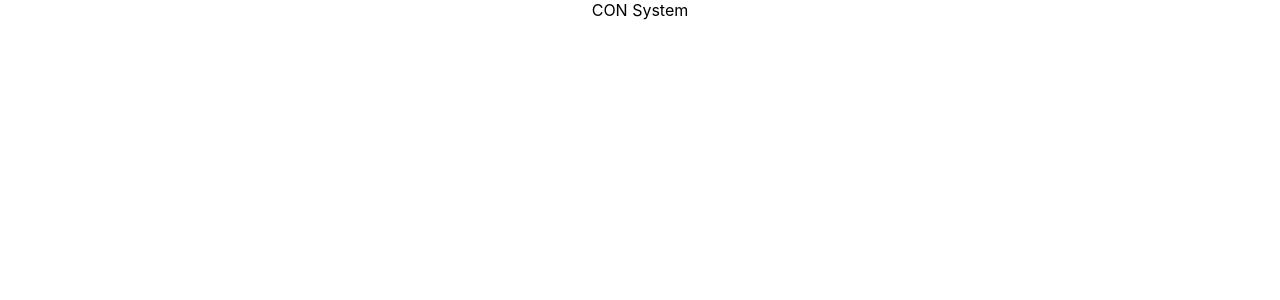
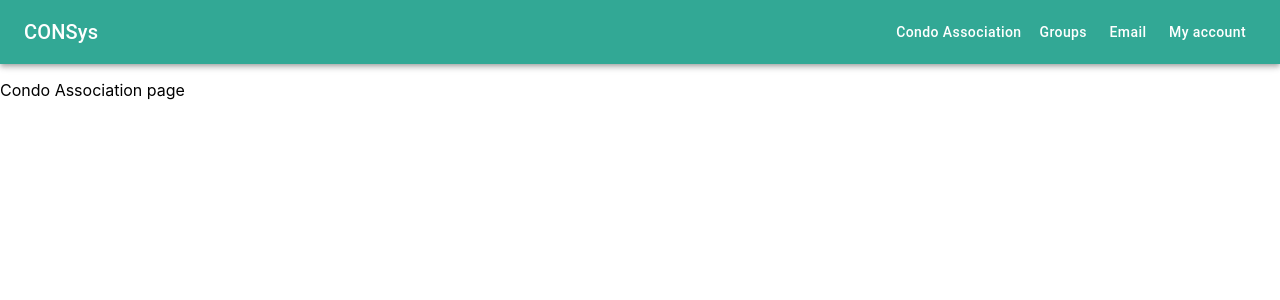
Before and after one commit to COMP353-Project/CON, a React (Create React App) app: page /condo-association in a window 1280 px wide. Shown: the top 300 px of the page. Built offline with nearby package versions, Linux system fonts and the light colour scheme.

Commit message:
Setup application routes

```diff
--- a/package.json
+++ b/package.json
@@ -1,13 +1,17 @@
 {
   "name": "con",
+  "homepage": "http://localhost/con/",
   "version": "0.1.0",
   "private": true,
   "dependencies": {
+    "@material-ui/core": "^4.11.0",
     "@testing-library/jest-dom": "^5.11.5",
     "@testing-library/react": "^11.1.2",
     "@testing-library/user-event": "^12.2.2",
+    "axios": "^0.21.0",
     "react": "^17.0.1",
     "react-dom": "^17.0.1",
+    "react-router-dom": "^5.2.0",
     "react-scripts": "4.0.0",
     "web-vitals": "^0.2.4"
   },
--- a/src/App.js
+++ b/src/App.js
@@ -1,8 +1,26 @@
 import './App.css';
+import NavBar from './Components/NavBar/NavBar';
+import { BrowserRouter, Route, Switch } from 'react-router-dom';
+import Home from './Components/Home/Home';
+import MyAccount from './Components/MyAccount/MyAccount';
+import Email from './Components/Email/Email';
+import Groups from './Components/Groups/Groups';
+import CondoAssociation from './Components/CondoAssociation/CondoAssociation';
 
-function App() {
+function App () {
   return (
-    <div className="App">CON System</div>
+    <main>
+      <NavBar />
+      <Switch>
+        <Route path="/" component={Home} exact />
+        <Route path="/my-account" component={MyAccount} />
+        <Route path="/email" component={Email}></Route>
+        <Route path="/groups" component={Groups}></Route>
+        <Route path="/condo-association" component={CondoAssociation}></Route>
+
+      </Switch>
+    </main>
+
   );
 }
 
--- /dev/null
+++ b/src/Components/CondoAssociation/CondoAssociation.js
@@ -0,0 +1,11 @@
+
+function CondoAssociation () {
+    return (
+        <div>
+            <p>Condo Association page</p>
+        </div>
+
+    );
+}
+
+export default CondoAssociation;
--- /dev/null
+++ b/src/Components/Email/Email.js
@@ -0,0 +1,11 @@
+
+function Email () {
+    return (
+        <div>
+            <p>Email page</p>
+        </div>
+
+    );
+}
+
+export default Email;
--- /dev/null
+++ b/src/Components/Home/Home.js
@@ -0,0 +1,11 @@
+import React from 'react';
+
+function Home (props) {
+    return (
+        <div id="main-container">
+            <p>Home</p>
+        </div>
+    );
+}
+
+export default Home;
--- /dev/null
+++ b/src/Components/MyAccount/MyAccount.js
@@ -0,0 +1,11 @@
+
+function MyAccount () {
+    return (
+        <div>
+            <p>My account page</p>
+        </div>
+
+    );
+}
+
+export default MyAccount;
--- /dev/null
+++ b/src/Components/NavBar/NavBar.js
@@ -0,0 +1,49 @@
+import React from 'react';
+import { makeStyles } from '@material-ui/core/styles';
+import AppBar from '@material-ui/core/AppBar';
+import Toolbar from '@material-ui/core/Toolbar';
+import Typography from '@material-ui/core/Typography';
+import { Button } from '@material-ui/core';
+import { Link } from 'react-router-dom';
+
+
+const useStyles = makeStyles((theme) => ({
+    root: {
+        flexGrow: 1,
+    },
+    menuButton: {
+        marginRight: theme.spacing(2),
+    },
+    title: {
+        flexGrow: 1,
+    },
+    test: {
+        // flexGrow: 3,
+        paddingRight: 10,
+        textTransform: 'none'
+    }
+}));
+
+export default function NavBar () {
+    const classes = useStyles();
+
+    return (
+        <div className={classes.root}>
+            <AppBar position="static">
+                <Toolbar style={{ backgroundColor: '#32a895' }}>
+                    <Typography variant="h6" className={classes.title}>
+                        CONSys
+                    </Typography>
+                    <div style={{ display: 'flex' }}>
+                        <Button component={Link} to='/condo-association' color="inherit" className={classes.test}>Condo Association</Button>
+                        <Button component={Link} to='/groups' color="inherit" className={classes.test} >Groups</Button>
+                        <Button component={Link} to='/email' color="inherit" className={classes.test} >Email</Button>
+                        <Button component={Link} to='/my-account' color="inherit" className={classes.test} >My account</Button>
+
+
+                    </div>
+                </Toolbar>
+            </AppBar>
+        </div >
+    );
+}
```
Also changed, not shown: src/index.html (added, +10 -0 lines), src/index.js (+4 -3 lines).
